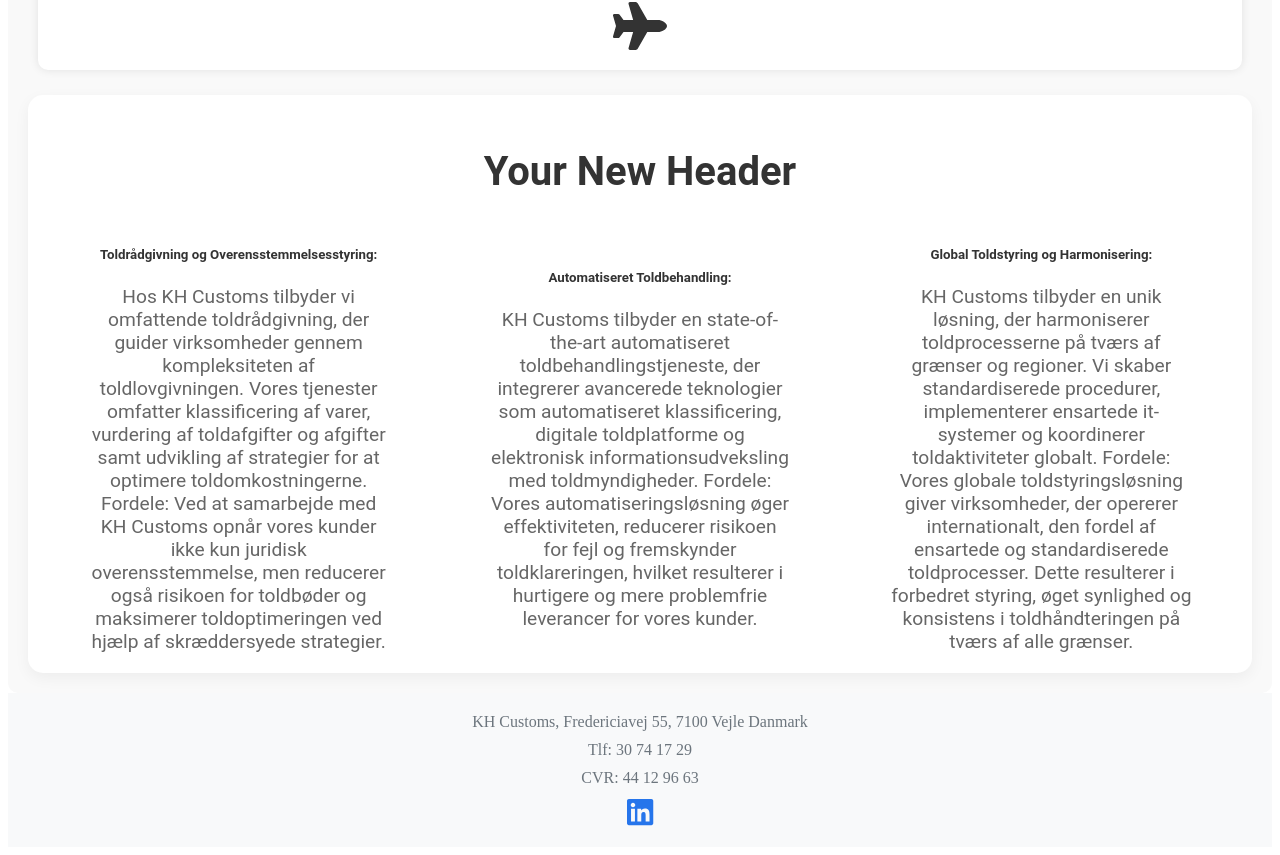
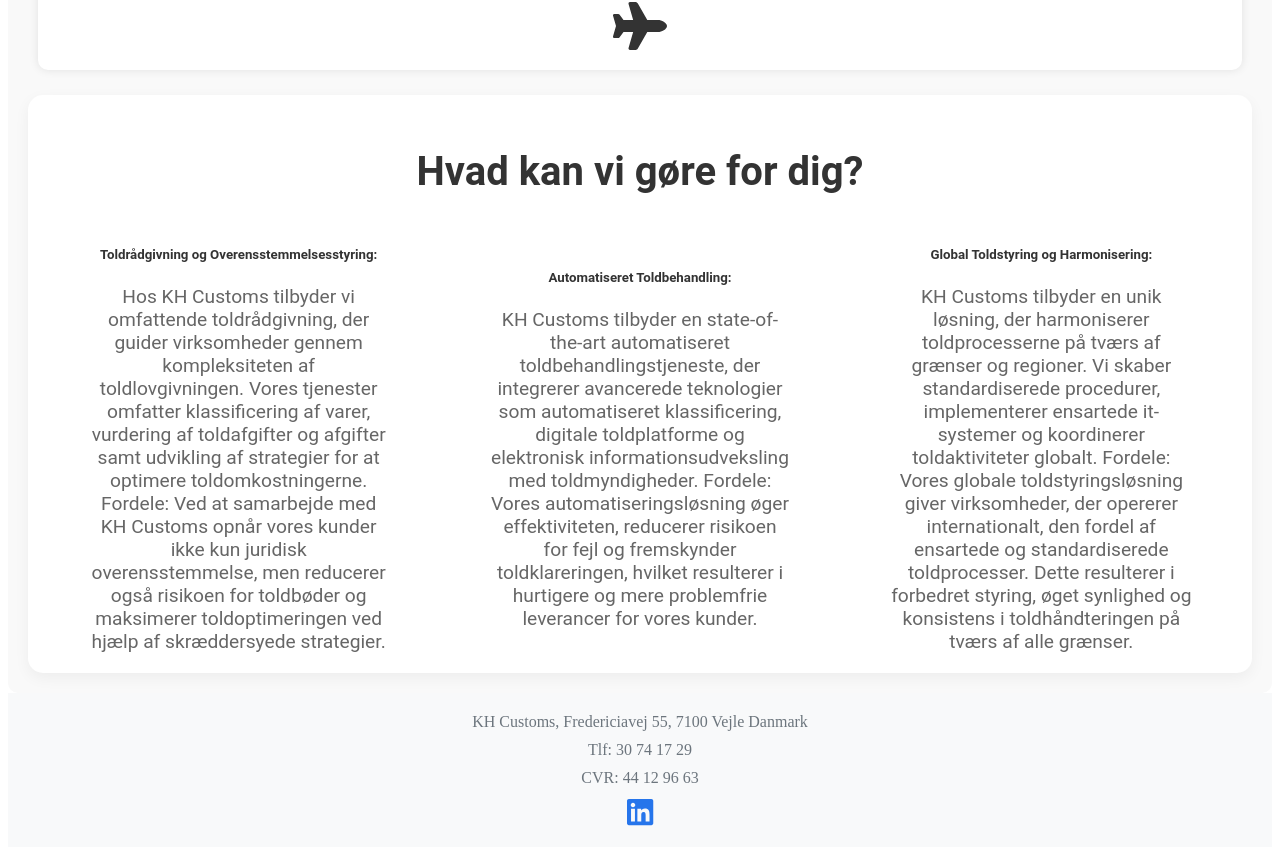
Before and after one commit to Jesperejohannsen/khCustoms, a React (Vite) app: page /services in a window 1280 px wide. Shown: the part 1147-2002 px from the top of the page. Built offline with nearby package versions, Linux system fonts and the light colour scheme.

Commit message:
changing tittle

```diff
--- a/src/components/solutionSite/SolutionsSite.tsx
+++ b/src/components/solutionSite/SolutionsSite.tsx
@@ -63,7 +63,7 @@
         </div>
       </div>
       <div className="new-section">
-        <h2 className="new-section-header">Your New Header</h2>
+        <h2 className="new-section-header">Hvad kan vi gøre for dig?</h2>
         <div className="new-section-content">
           <div className="new-section-div">
             <h5>Toldrådgivning og Overensstemmelsesstyring:</h5>
```
